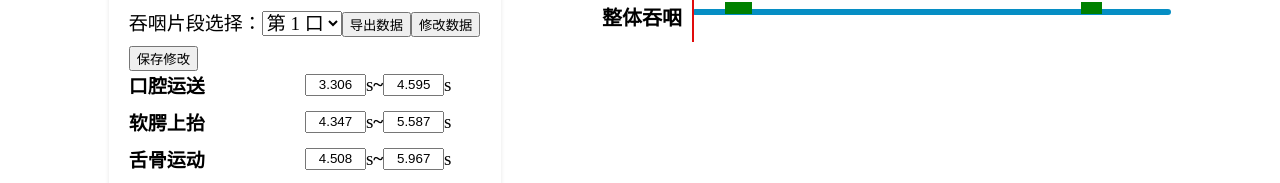
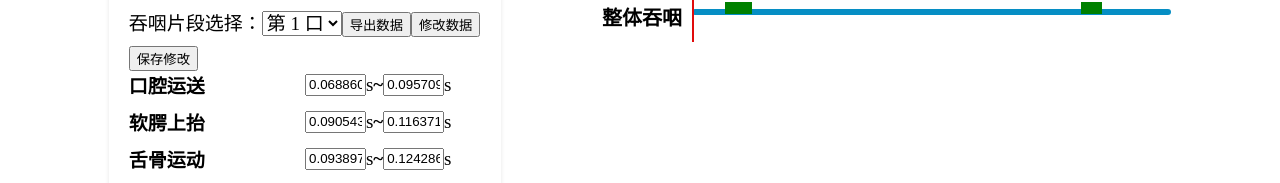
Before and after one commit to welltr/wl-swallow, a Vue app: page / in a window 1280 px wide. Shown: the part 605-788 px from the top of the page. Built offline with nearby package versions, Linux system fonts and the light colour scheme.

Commit message:
全局状态：时段period

```diff
--- a/src/components/PhaseReport.vue
+++ b/src/components/PhaseReport.vue
@@ -41,6 +41,11 @@
 </template>
 
 <script setup>
+import { usePeriodStore } from '@/stores/period';
+const Store =usePeriodStore()
+const phaseData=Store.progress
+
+
 import { ref } from 'vue';
 
 let isEditable=ref(false)
@@ -70,16 +75,16 @@ const phaseTitles = [
     '整体吞咽',
 ]
 
-const phaseData = ref([
-    { name: '口腔运送', period: [{ start: 3.306, end: 4.595 }, { start: 39.047, end: 39.432 }] },
-    { name: '软腭上抬', period: [{ start: 4.347, end: 5.587 }, { start: 39.031, end: 39.486 }] },
-    { name: '舌骨运动', period: [{ start: 4.508, end: 5.967 }, { start: 39.932, end: 40.560 }] },
-    { name: '食管上括约肌开放', period: [{ start: 4.924, end: 5.744 }, { start: 39.927, end: 40.634 }] },
-    { name: '咽期吞咽启动', period: [{ start: 4.659, end: 5.738 }, { start: 39.352, end: 40.673 }] },
-    { name: '咽腔运送', period: [{ start: 4.336, end: 5.631 }, { start: 39.177, end: 40.679 }] },
-    { name: '喉前庭关闭', period: [{ start: 4.867, end: 5.609 }, { start: 39.324, end: 41.084 }] },
-    { name: '整体吞咽', period: [{ start: 3.306, end: 5.967 }, { start: 39.031, end: 41.084 }] }
-])
+// const phaseData = ref([
+//     { name: '口腔运送', period: [{ start: 3.306, end: 4.595 }, { start: 39.047, end: 39.432 }] },
+//     { name: '软腭上抬', period: [{ start: 4.347, end: 5.587 }, { start: 39.031, end: 39.486 }] },
+//     { name: '舌骨运动', period: [{ start: 4.508, end: 5.967 }, { start: 39.932, end: 40.560 }] },
+//     { name: '食管上括约肌开放', period: [{ start: 4.924, end: 5.744 }, { start: 39.927, end: 40.634 }] },
+//     { name: '咽期吞咽启动', period: [{ start: 4.659, end: 5.738 }, { start: 39.352, end: 40.673 }] },
+//     { name: '咽腔运送', period: [{ start: 4.336, end: 5.631 }, { start: 39.177, end: 40.679 }] },
+//     { name: '喉前庭关闭', period: [{ start: 4.867, end: 5.609 }, { start: 39.324, end: 41.084 }] },
+//     { name: '整体吞咽', period: [{ start: 3.306, end: 5.967 }, { start: 39.031, end: 41.084 }] }
+// ])
 
 import * as XLSX from 'xlsx';
 
--- /dev/null
+++ b/src/stores/period.js
@@ -0,0 +1,35 @@
+import { ref, reactive, computed } from 'vue'
+import { defineStore } from 'pinia'
+
+export const usePeriodStore = defineStore('counter', () => {
+  const phaseData = reactive([
+    { name: '口腔运送', period: [{ start: 3.306, end: 4.595 }, { start: 39.047, end: 39.432 }] },
+    { name: '软腭上抬', period: [{ start: 4.347, end: 5.587 }, { start: 39.031, end: 39.486 }] },
+    { name: '舌骨运动', period: [{ start: 4.508, end: 5.967 }, { start: 39.932, end: 40.560 }] },
+    { name: '食管上括约肌开放', period: [{ start: 4.924, end: 5.744 }, { start: 39.927, end: 40.634 }] },
+    { name: '咽期吞咽启动', period: [{ start: 4.659, end: 5.738 }, { start: 39.352, end: 40.673 }] },
+    { name: '咽腔运送', period: [{ start: 4.336, end: 5.631 }, { start: 39.177, end: 40.679 }] },
+    { name: '喉前庭关闭', period: [{ start: 4.867, end: 5.609 }, { start: 39.324, end: 41.084 }] },
+    { name: '整体吞咽', period: [{ start: 3.306, end: 5.967 }, { start: 39.031, end: 41.084 }] }
+  ])
+  const progress = computed(() => phaseData.map(item => ({
+    name: item.name,
+    period: item.period.map(period => ({
+      start: period.start / 48.01,
+      end: period.end / 48.01
+    }))
+  }))
+  )
+  function increment() {
+    const newData = phaseData.map(item => ({
+      name: item.name,
+      areas: item.period.map(period => ({
+        start: period.start / 48.01,
+        end: period.end / 48.01
+      }))
+    }));
+    return newData
+  }
+
+  return { phaseData, progress, increment }
+})
```
